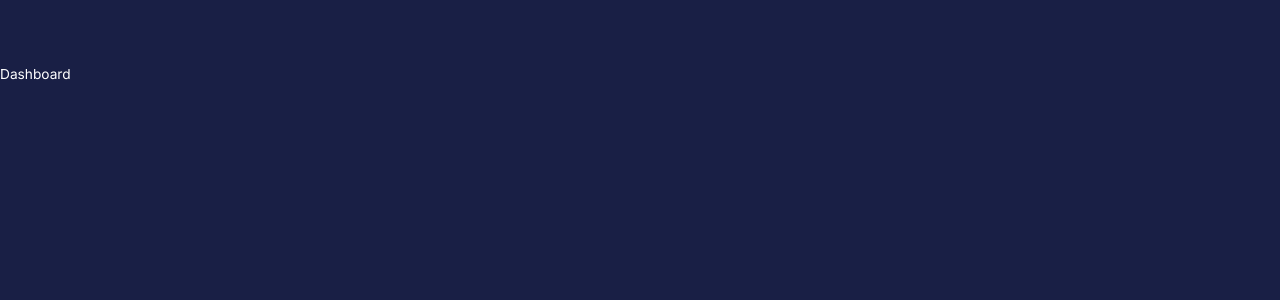
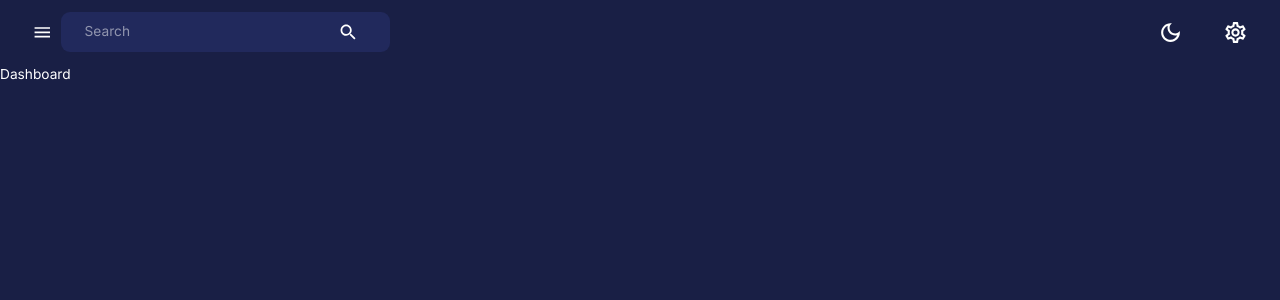
Before and after one commit to jtran714/shopmonkey, a React (Create React App) app in the folder client/: page /dashboard in a window 1280 px wide. Shown: the top 300 px of the page. Built offline with nearby package versions, Linux system fonts and the light colour scheme.

Commit message:
navbar mostly finished and it rendered with no errors

```diff
--- a/client/src/components/Navbar.jsx
+++ b/client/src/components/Navbar.jsx
@@ -10,7 +10,14 @@
 import FlexBetween from "./FlexBetween";
 import { useDispatch } from "react-redux";
 import { setMode } from "state";
-import { Toolbar, useTheme, AppBar } from "@mui/material";
+import {
+  Toolbar,
+  useTheme,
+  AppBar,
+  IconButton,
+  InputBase,
+} from "@mui/material";
+import profileImage from "assets/profile.png";
 
 export default function Navbar() {
   const dispatch = useDispatch();
@@ -24,7 +31,41 @@
         boxShadow: "none",
       }}
     >
-      <Toolbar sx={{ justifyContent: "space-between" }}></Toolbar>
+      <Toolbar sx={{ justifyContent: "space-between" }}>
+        {/* LEFT SIDE */}
+        <FlexBetween>
+          <IconButton onClick={() => console.log("open/close sidebar")}>
+            <MenuIcon />
+          </IconButton>
+          <FlexBetween
+            backgroundColor={theme.palette.background.alt}
+            borderRadius="9px"
+            gap="3rem"
+            padding="0.1rem 1.5rem"
+          >
+            <InputBase placeholder="Search" />
+            <IconButton>
+              <Search />
+            </IconButton>
+          </FlexBetween>
+        </FlexBetween>
+
+        {/* RIGHT SIDE */}
+        <FlexBetween gap="1.5rem">
+          <IconButton onClick={() => dispatch(setMode())}>
+            {theme.palette.mode === "dark" ? (
+              <DarkModeOutlined sx={{ fontSize: "25px" }} />
+            ) : (
+              <LightModeOutlined sx={{ fontSize: "25px" }} />
+            )}
+          </IconButton>
+          <IconButton>
+            <SettingsOutlined sx={{ fontSize: "25px" }} />
+          </IconButton>
+
+
+        </FlexBetween>
+      </Toolbar>
     </AppBar>
   );
 }
```
Also changed, not shown: client/src/assets/profile.png (added).
